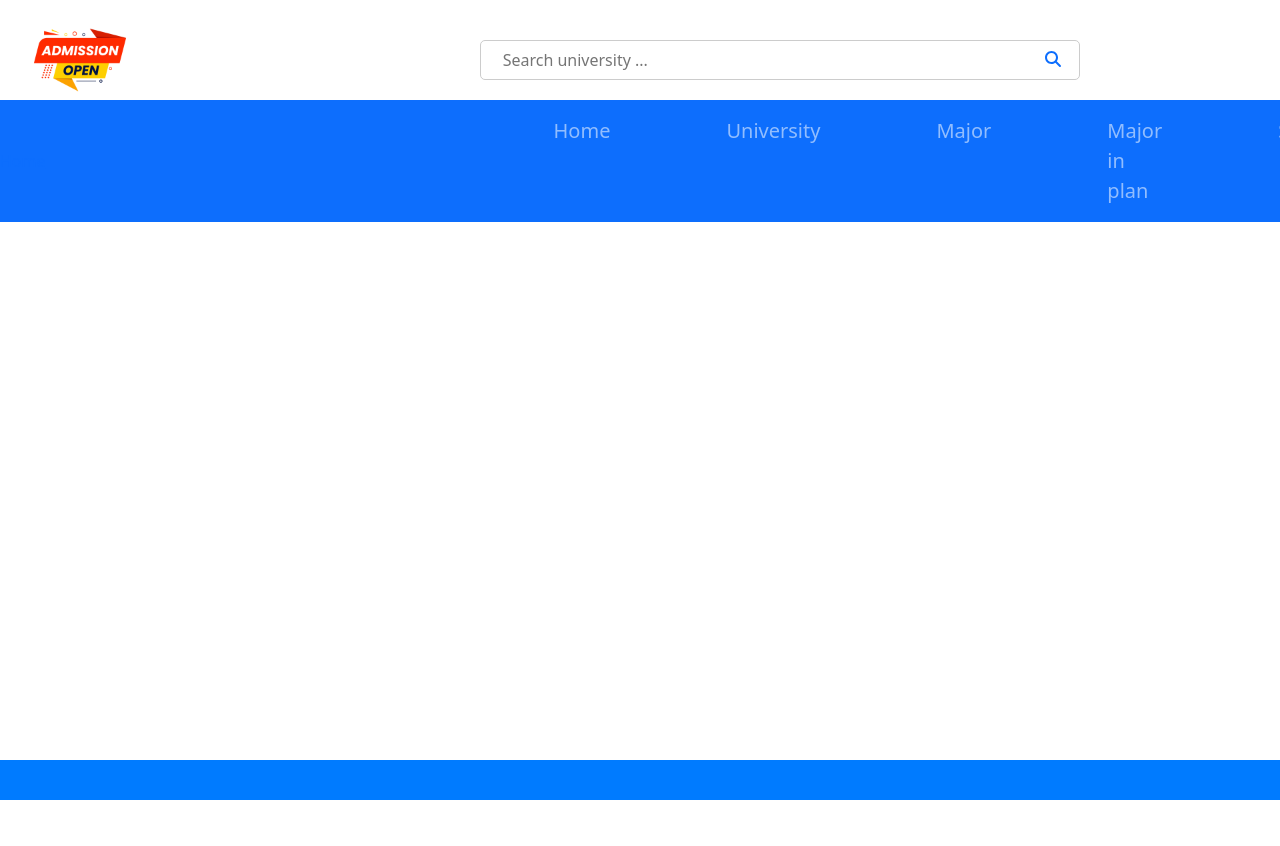
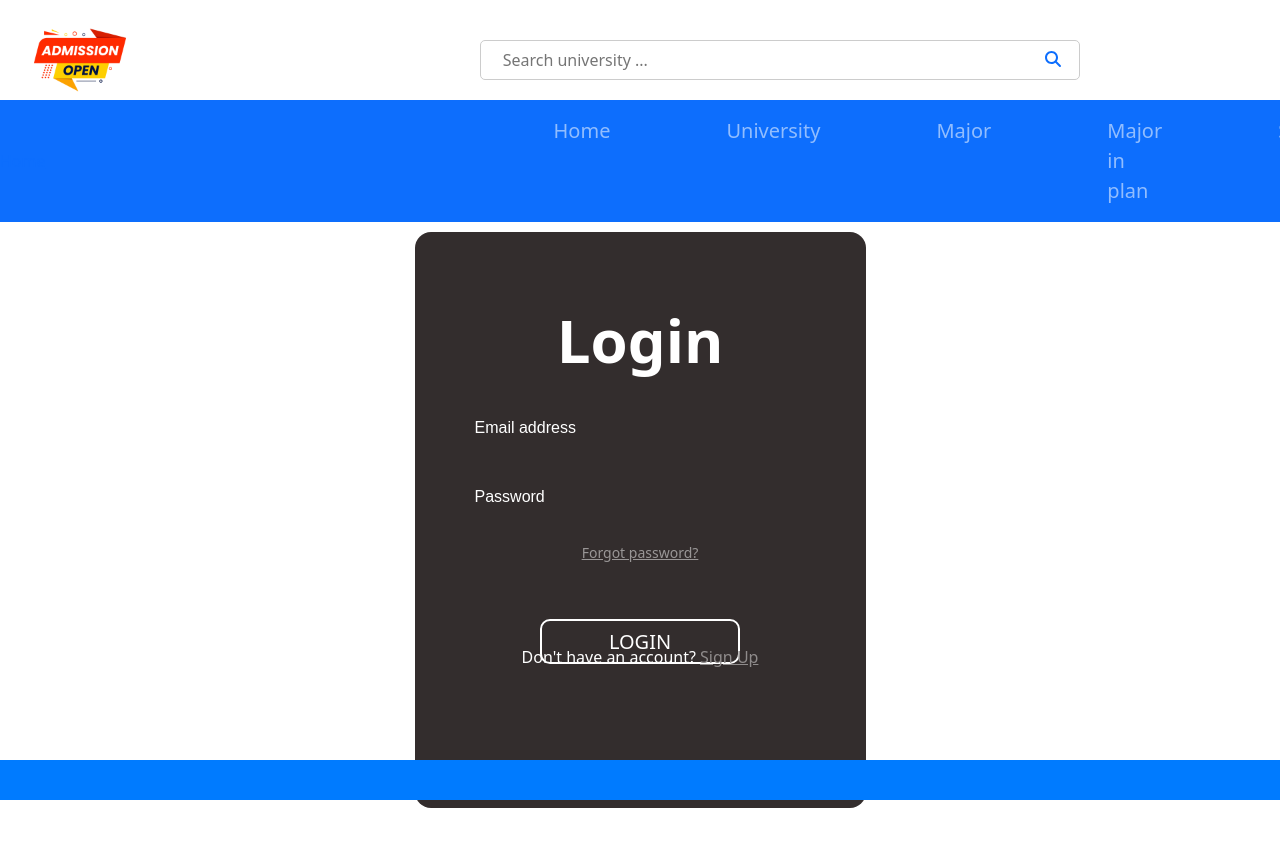
Before and after one commit to duyhuynhnguyentuan/UniversityAdmission_Client, a React (Create React App) app: page /login in a window 1280 px wide. Shown: the top 846 px of the page. Before the commit the page ends 800 px from the top, so only its background shows below. Built offline with nearby package versions, Linux system fonts and the light colour scheme; a web font is replaced by a local one.

Commit message:
update LoginPage and RegisterPage

```diff
--- a/src/App.tsx
+++ b/src/App.tsx
@@ -17,14 +17,12 @@ import Footer from './Home/Footer/Footer';
 function App() {
   return (
     <Router>
+      <Header />
       <Routes>
-        <Route path="/" element={<LoginPage />} />
+        <Route path="/login" element={<LoginPage />} />
         <Route path="/register" element={<RegisterPage />} />
         <Route path="/profile" element={<ProfilePage />} />
         <Route path="/subject-calculator" element={<SubjectCalPage />} />
-      </Routes>
-      <Header />
-      <Routes>
         <Route path="/home" element={<Home />} />
         <Route path="/highschool" element={<Universitys />} />
         <Route path="/major" element={<Major />} />
--- a/src/Home/Header/Header.tsx
+++ b/src/Home/Header/Header.tsx
@@ -1,11 +1,22 @@
 import React, { useEffect } from 'react';
-import { NavLink } from 'react-router-dom';
+import { NavLink, useLocation } from 'react-router-dom';
 import styles from './Header.module.css';
 import { FontAwesomeIcon } from '@fortawesome/react-fontawesome';
 import { faSearch } from '@fortawesome/free-solid-svg-icons';
 import { faBell } from '@fortawesome/free-solid-svg-icons';
 
 export default function Header() {
+  const location = useLocation(); // Use the useLocation hook here
+
+  useEffect(() => {
+    // Disable scrolling on login page
+    if (location.pathname === '/login') {
+      document.body.style.overflow = 'hidden';
+    } else {
+      document.body.style.overflow = 'unset';
+    }
+  }, [location.pathname]);
+
   useEffect(() => {
     const handleScroll = () => {
       const scrollTop = window.pageYOffset || document.documentElement.scrollTop;
@@ -41,8 +52,8 @@ export default function Header() {
               <NavLink to='/' className={`${styles.link} ${styles.help}`}>Help</NavLink>
               <NavLink to='/' className={`${styles.link} ${styles.about}`}>About</NavLink>
               <NavLink to='/' className={`${styles.link} ${styles.bell}`}><FontAwesomeIcon icon={faBell} /></NavLink>
-              <NavLink to='' className={`${styles.btn} ${styles.login}`}>Login</NavLink>
-              <NavLink to='' className={`${styles.btn} ${styles.signup}`}>Sign Up</NavLink>
+              <NavLink to='/login' className={`${styles.btn} ${styles.login}`}>Login</NavLink>
+              <NavLink to='/register' className={`${styles.btn} ${styles.signup}`}>Sign Up</NavLink>
             </div>
           </div>
         </div>
--- a/src/components/LoginPage.tsx
+++ b/src/components/LoginPage.tsx
@@ -50,7 +50,9 @@ const LoginPage: React.FC = () => {
                     </div>
                     <p className={`small mb-5 pb-lg-2 ${styles.forgotPassword}`}><a className="text-white-50" href="#!">Forgot password?</a></p>
                     <button className={styles.loginButton} type="submit">Login</button>
+                    <div className={styles.signupTextWrapper}>
                       <p className={styles.signupText}>Don't have an account? <a href="/register" className={styles.signupLink}>Sign Up</a></p>
+                    </div>
                   </form>
                   {errorMessage && <div className={styles.errorMessage}>{errorMessage}</div>}
                 </div>
--- a/src/components/RegisterPage.tsx
+++ b/src/components/RegisterPage.tsx
@@ -34,28 +34,6 @@ const RegisterPage: React.FC = () => {
     }
   };
 
-  // return (
-  //   <div className={styles.registerContainer}>
-  //     <h2>Register</h2>
-  //     <form onSubmit={handleSubmit} className={styles.registerForm}>
-  //       {/* Your input fields */}
-  //       <div>
-  //         <label htmlFor="username">Username:</label>
-  //         <input
-  //           type="text"
-  //           id="username"
-  //           value={username}
-  //           onChange={(e) => setUsername(e.target.value)}
-  //         />
-  //       </div>
-  //       {/* Other input fields (email, password, confirmPassword) */}
-  //       <div className={styles.registerButton}>
-  //         <button type="submit">Sign up</button>
-  //       </div>
-  //     </form>
-  //     {errorMessage && <div className={styles.errorMessage}>{errorMessage}</div>}
-  //   </div>
-  // );
   return (
     <section className={styles.vh100}>
       <div className={`${styles.mask} d-flex align-items-center h-100 ${styles.gradientCustom3}`}>
@@ -81,7 +59,7 @@ const RegisterPage: React.FC = () => {
                     <div className="d-flex justify-content-center">
                       <button type="submit" className={styles.registerButton}>Sign up</button>
                     </div>
-                    <p className={styles.loginText}>Have already an account? <a href="/" className={styles.loginLink}><u>Login</u></a></p>
+                    <p className={styles.loginText}>Have already an account? <a href="/login" className={styles.loginLink}><u>Login</u></a></p>
                   </form>
                   {errorMessage && <div className={styles.errorMessage}>{errorMessage}</div>}
                 </div>
--- a/src/components/styles/LoginPage.module.css
+++ b/src/components/styles/LoginPage.module.css
@@ -10,7 +10,8 @@
 }
 
 .cardBackground {
-    background-color: #002dcc;
+    margin-top: 0;
+    background-color: #332d2d;
 }
 
 .loginTitle {
@@ -21,9 +22,8 @@
 
 .input {
     border: none;
-    background-color: #3458d6;
+    background-color: #332d2d;
     color: white;
-    border-radius: 20px;
     width: 400px;
     height: 45px;
 }
@@ -36,20 +36,28 @@
 }
 
 .loginButton {
-    background-color: red;
+    background-color: #332d2d;
     color: white;
-    border: none;
-    border-radius: 20px;
+    border: white solid 2px;
+    border-radius: 10px;
     width: 200px;
     height: 45px;
     text-transform: uppercase;
     font-size: 20px;
 }
 
+.signupTextWrapper {
+    position: absolute;
+    bottom: 115px; /* Adjust bottom spacing as needed */
+    left: 50%;
+    transform: translateX(-50%);
+    width: 100%;
+  }
+
 .signupText {
     color: white;
 }
 
 .signupLink {
-    color: red;
+    color: #8f8b8b;
 }
--- a/src/components/styles/RegisterPage.module.css
+++ b/src/components/styles/RegisterPage.module.css
@@ -3,15 +3,14 @@
 }
 
 .card {
-    background-color: #002dcc;
+    background-color: #332d2d;
 }
 
 .input {
     margin-left: 85px;
     border: none;
-    background-color: #3458d6;
+    background-color: #332d2d;
     color: white;
-    border-radius: 20px;
     width: 400px;
     height: 45px;
 }
@@ -24,10 +23,10 @@
 }
 
 .registerButton {
-    background-color: red;
+    background-color: #332d2d;
     color: white;
-    border: none;
-    border-radius: 20px;
+    border: white solid 2px;
+    border-radius: 10px;
     width: 200px;
     height: 45px;
     text-transform: uppercase;
@@ -35,7 +34,7 @@
 }
 
 .loginLink {
-    color: red;
+    color: #8f8b8b;
 }
 
 .loginText {
```
Lines whose indentation alone changed are shown as unchanged.
